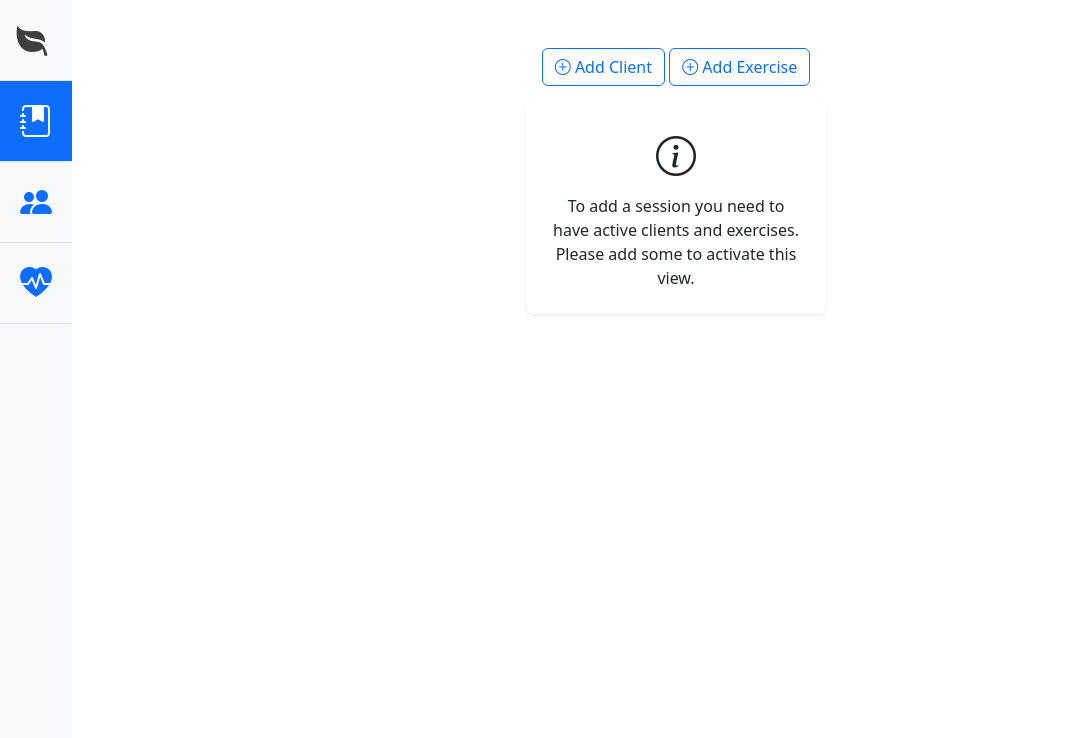
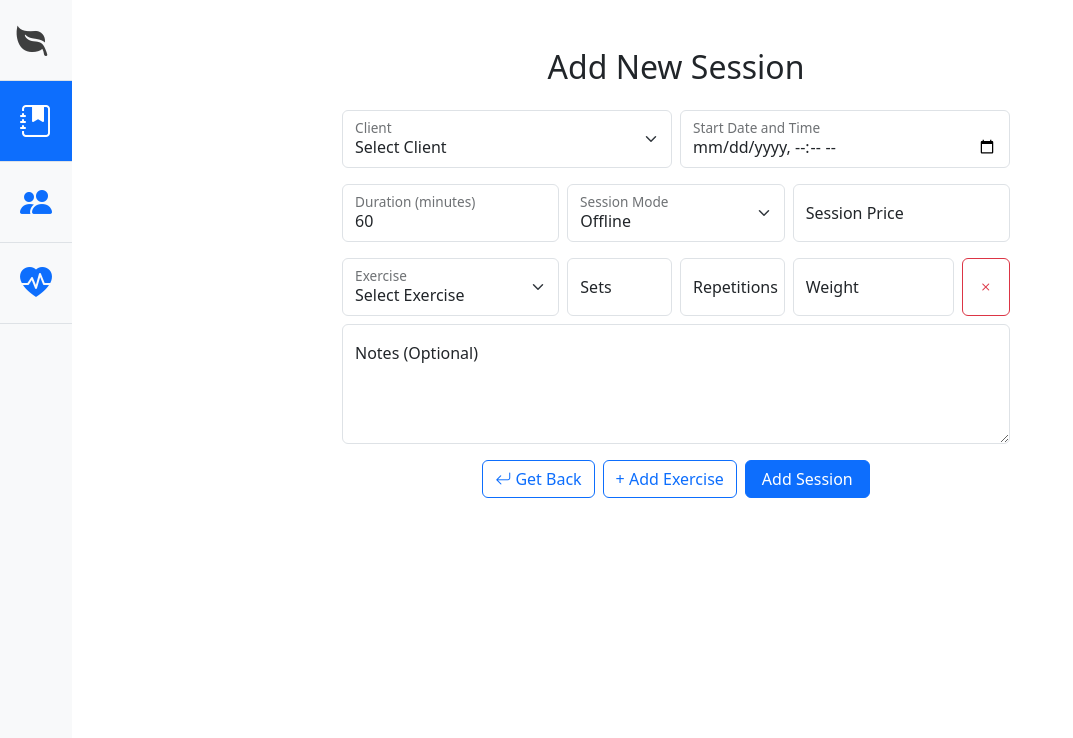
Before and after one commit to FuriousTofu/trainer-journal, a Flask app: page /sessions/add in a window 1280 px wide. Shown: the top 738 px of the page, without its empty margins (0-1073 px from the left). Run offline with Flask 3, Linux system fonts and the light colour scheme; a user stored in the database is signed in; tables that the repository leaves empty hold one stand-in row (values such as "Sample post").

Commit message:
fixed clients and exercises check

```diff
--- a/app/routes/sessions.py
+++ b/app/routes/sessions.py
@@ -44,21 +44,29 @@ def add_session():
 
     clients = db.session.execute(
         select(Client.id, Client.name)
-        .where(Client.trainer_id == current_user.id)
+        .where(
+            Client.trainer_id == current_user.id,
+            Client.status == "active"
+        )
         .order_by(Client.name)
     ).all()
     form.client.choices = [(0, "Select Client")] + [
         (c.id, c.name) for c in clients
     ]
+    has_clients = len(form.client.choices) > 1
 
     exercises = db.session.execute(
         select(Exercise.id, Exercise.name)
-        .where(Exercise.trainer_id == current_user.id)
+        .where(
+            Exercise.trainer_id == current_user.id,
+            Exercise.is_active == True
+        )
         .order_by(Exercise.name)
     ).all()
     exercise_choices = [(0, "Select Exercise")] + [
         (e.id, e.name) for e in exercises
     ]
+    has_exercises = len(exercise_choices) > 1
 
     if request.method == "GET" and not form.exercises:
         form.exercises.append_entry()
@@ -126,7 +134,12 @@ def add_session():
                 "danger"
             )
 
-    return render_template("sessions/add_session.html", form=form)
+    return render_template(
+        "sessions/add_session.html",
+        form=form,
+        has_clients=has_clients,
+        has_exercises=has_exercises
+    )
 
 
 @bp.route("/sessions/add_exercise_row")
--- a/app/templates/sessions/add_session.html
+++ b/app/templates/sessions/add_session.html
@@ -5,7 +5,7 @@
 {% endblock %}
 
 {% block main %}
-    {% if (form.client.choices|length == 0) or (form.exercises.choices|length == 0) %}
+    {% if not has_clients or not has_exercises %}
     <a href="{{ url_for('.add_client') }}" class="btn btn-outline-primary mb-3">
         <i class="bi bi-plus-circle"></i> Add Client
     </a>
```
